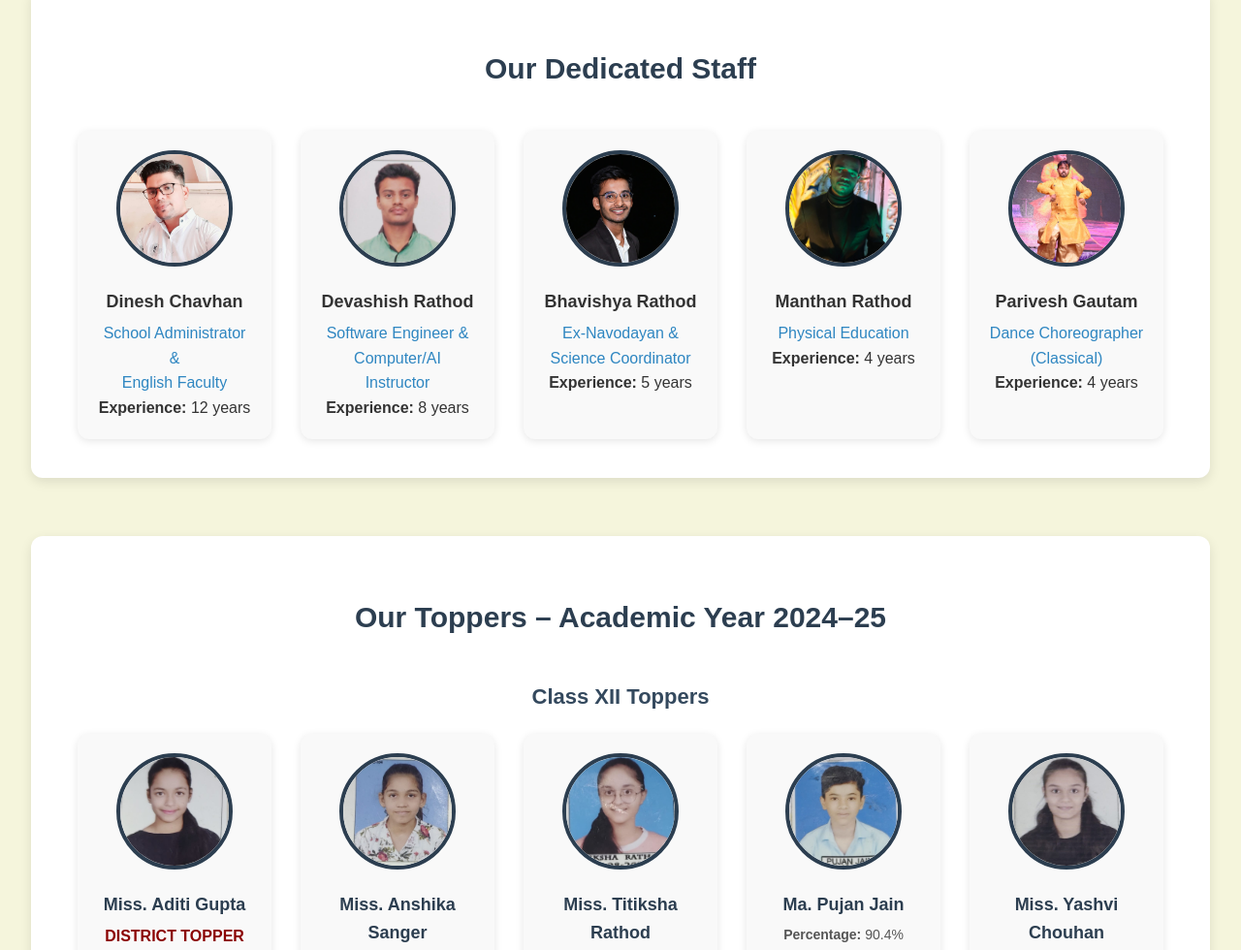
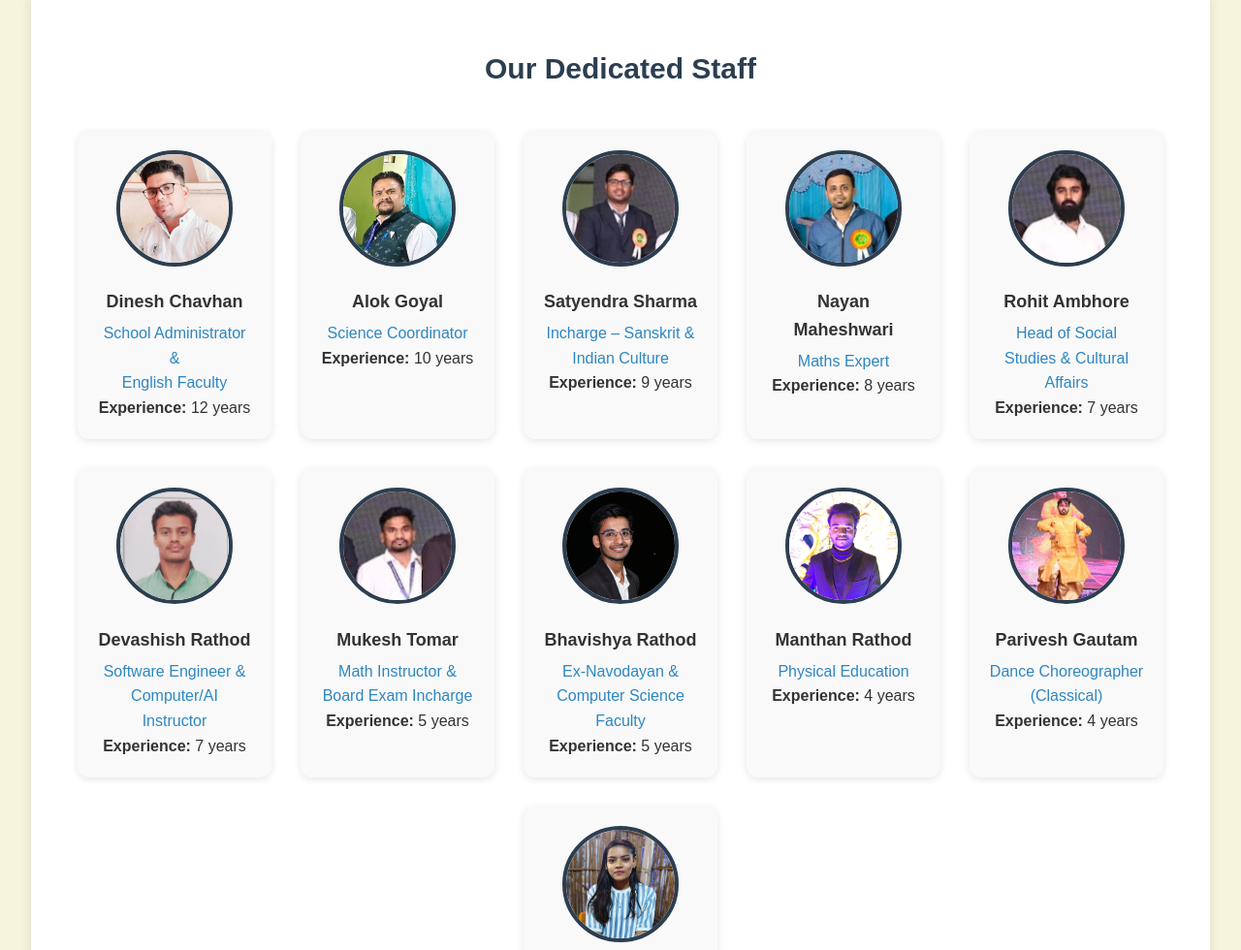
Before and after one commit to devashishrathod/svvp, a plain HTML site: page index.html in a window 1280 px wide. Shown: the part 3200-4180 px from the top of the page at 97% size. Drawn offline with Linux system fonts and the light colour scheme.

Commit message:
add staff

```diff
--- a/index.html
+++ b/index.html
@@ -203,35 +203,81 @@
           </div>
           <!-- Staff Member 2 -->
           <div class="staff-card">
+            <img src="./assets/aloksir.jpg" alt="Staff Member 4" />
+            <h3>Alok Goyal</h3>
+            <p style="color: #2e86c1">Science Coordinator</p>
+            <p><strong>Experience:</strong> 10 years</p>
+          </div>
+          <!-- Staff Member 4 -->
+          <div class="staff-card">
+            <img src="./assets/satyendrasir.jpg" alt="Staff Member 3" />
+            <h3>Satyendra Sharma</h3>
+            <p style="color: #2e86c1">Incharge – Sanskrit & Indian Culture</p>
+            <p><strong>Experience:</strong> 9 years</p>
+          </div>
+          <!-- Staff Member 3 -->
+          <div class="staff-card">
+            <img src="./assets/nayansir.jpg" alt="Staff Member 4" />
+            <h3>Nayan Maheshwari</h3>
+            <p style="color: #2e86c1">Maths Expert</p>
+            <p><strong>Experience:</strong> 8 years</p>
+          </div>
+          <!-- Staff Member 3 -->
+          <div class="staff-card">
+            <img src="./assets/rohitsir.jpg" alt="Staff Member 4" />
+            <h3>Rohit Ambhore</h3>
+            <p style="color: #2e86c1">
+              Head of Social Studies & Cultural Affairs
+            </p>
+            <p><strong>Experience:</strong> 7 years</p>
+          </div>
+          <!-- Staff Member 3 -->
+          <div class="staff-card">
             <img src="./assets/Devashish Sir.jpeg" alt="Staff Member 2" />
             <h3>Devashish Rathod</h3>
             <p style="color: #2e86c1">
               Software Engineer &<br />
               Computer/AI Instructor
             </p>
-            <p><strong>Experience:</strong> 8 years</p>
+            <p><strong>Experience:</strong> 7 years</p>
           </div>
-          <!-- Staff Member 3 -->
+          <!-- Staff Member 4 -->
           <div class="staff-card">
-            <img src="./assets/Bhavishya Sir.jpeg" alt="Staff Member 3" />
-            <h3>Bhavishya Rathod</h3>
+            <img src="./assets/mukeshSir.jpg" alt="Staff Member 3" />
+            <h3>Mukesh Tomar</h3>
             <p style="color: #2e86c1">
-              Ex-Navodayan &<br />Science Coordinator
+              Math Instructor &<br />Board Exam Incharge
             </p>
             <p><strong>Experience:</strong> 5 years</p>
           </div>
           <!-- Staff Member 4 -->
           <div class="staff-card">
-            <img src="./assets/Manthan Sir.jpeg" alt="Staff Member 4" />
+            <img src="./assets/Bhavishya Sir.jpeg" alt="Staff Member 3" />
+            <h3>Bhavishya Rathod</h3>
+            <p style="color: #2e86c1">
+              Ex-Navodayan &<br />Computer Science Faculty
+            </p>
+            <p><strong>Experience:</strong> 5 years</p>
+          </div>
+          <!-- Staff Member 5 -->
+          <div class="staff-card">
+            <img src="./assets/manthansir.jpg" alt="Staff Member 4" />
             <h3>Manthan Rathod</h3>
             <p style="color: #2e86c1">Physical Education</p>
             <p><strong>Experience:</strong> 4 years</p>
           </div>
-          <!-- Staff Member 5 -->
+          <!-- Staff Member 6 -->
           <div class="staff-card">
             <img src="./assets/pariveshSir.jpg" alt="Staff Member 4" />
             <h3>Parivesh Gautam</h3>
             <p style="color: #2e86c1">Dance Choreographer (Classical)</p>
+            <p><strong>Experience:</strong> 4 years</p>
+          </div>
+          <!-- Staff Member 7 -->
+          <div class="staff-card">
+            <img src="./assets/anjalimam.jpg" alt="Staff Member 4" />
+            <h3>Anjali Sastiya</h3>
+            <p style="color: #2e86c1">Dance Choreographer (Western)</p>
             <p><strong>Experience:</strong> 4 years</p>
           </div>
           <!-- Add more staff here as needed -->
```
Also changed, not shown: assets/4img.jpg, assets/Manthan Sir.jpeg (deleted), assets/aloksir.jpg (added), assets/anjalimam.jpg (added), assets/imgeAnnual.jpg, assets/manthansir.jpg (added), assets/mukeshSir.jpg (added), assets/nayansir.jpg (added), assets/rohitsir.jpg (added), assets/satyendrasir.jpg (added), assets/staffff.jpg.
